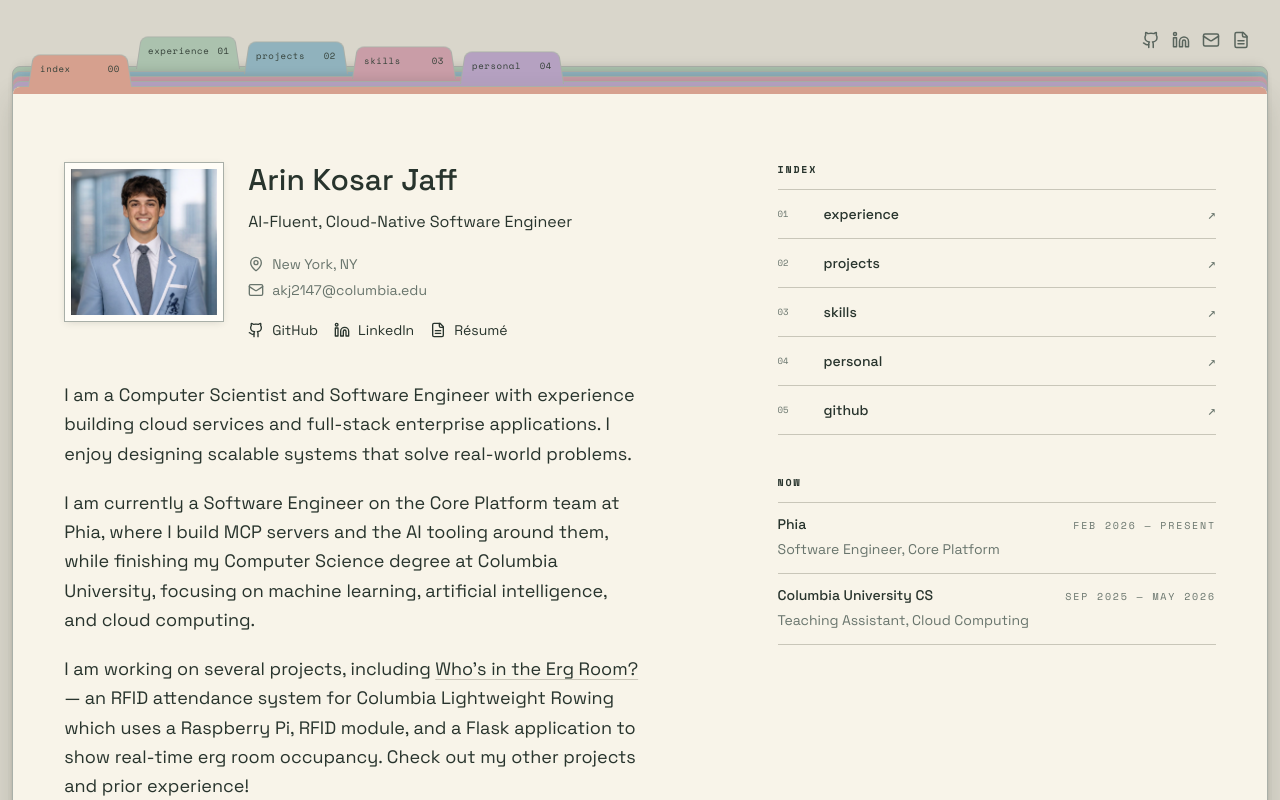
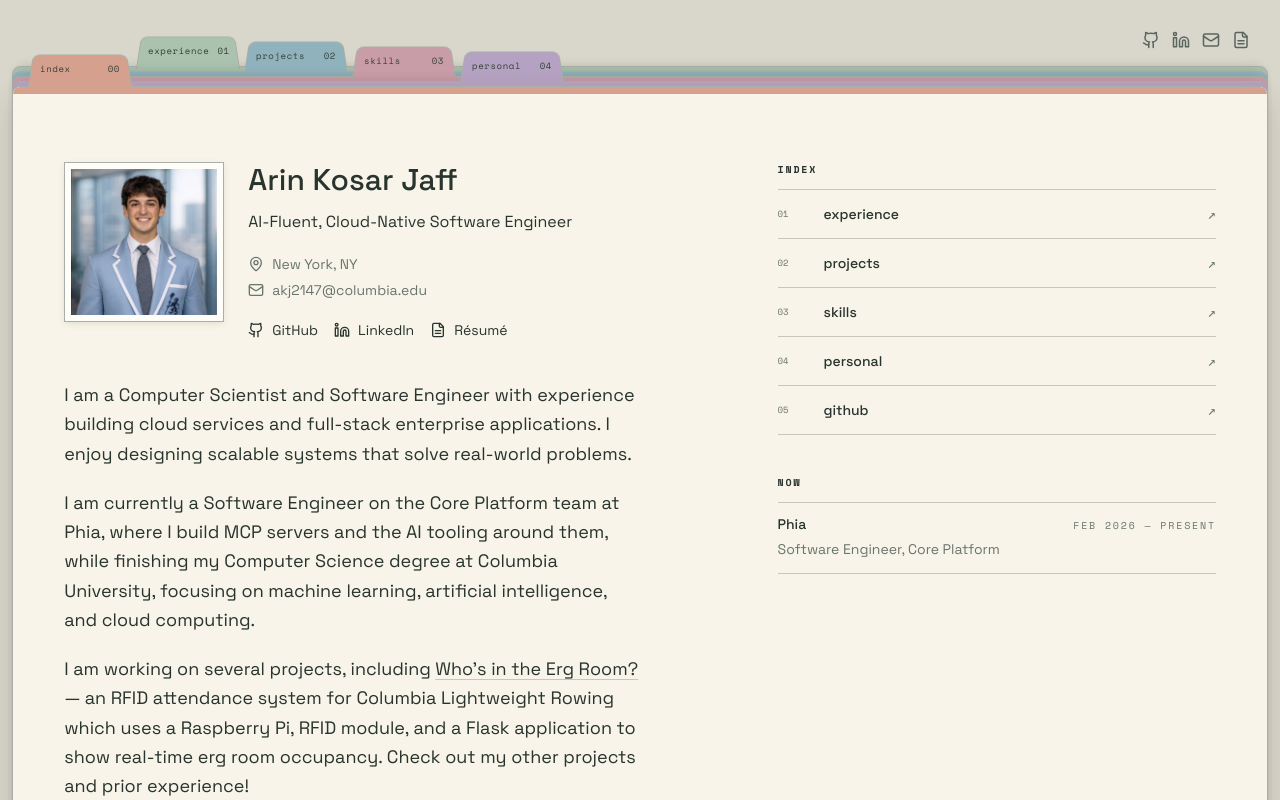
Before and after one commit to arin-jaff/arinjaff.com, a React (Vite) app: page / in a window 1280 px wide. Shown: the top 800 px of the page. Built offline with nearby package versions, Linux system fonts and the light colour scheme.

Commit message:
Leave only Phia in the index now list
The TA role ended in May 2026, so it no longer belongs under "now".

```diff
--- a/src/pages/Home.jsx
+++ b/src/pages/Home.jsx
@@ -14,10 +14,7 @@
 ];
 
 // Dates and titles come from the resume data so the two can't drift apart.
-const now = [
-  { company: "Phia", short: "Phia" },
-  { company: "Columbia University Computer Science", short: "Columbia University CS" }
-].map(({ company, short }) => {
+const now = [{ company: "Phia", short: "Phia" }].map(({ company, short }) => {
   const role = profile.experience.find((item) => item.company === company);
   return { org: short, when: role.period, detail: role.title };
 });
```
